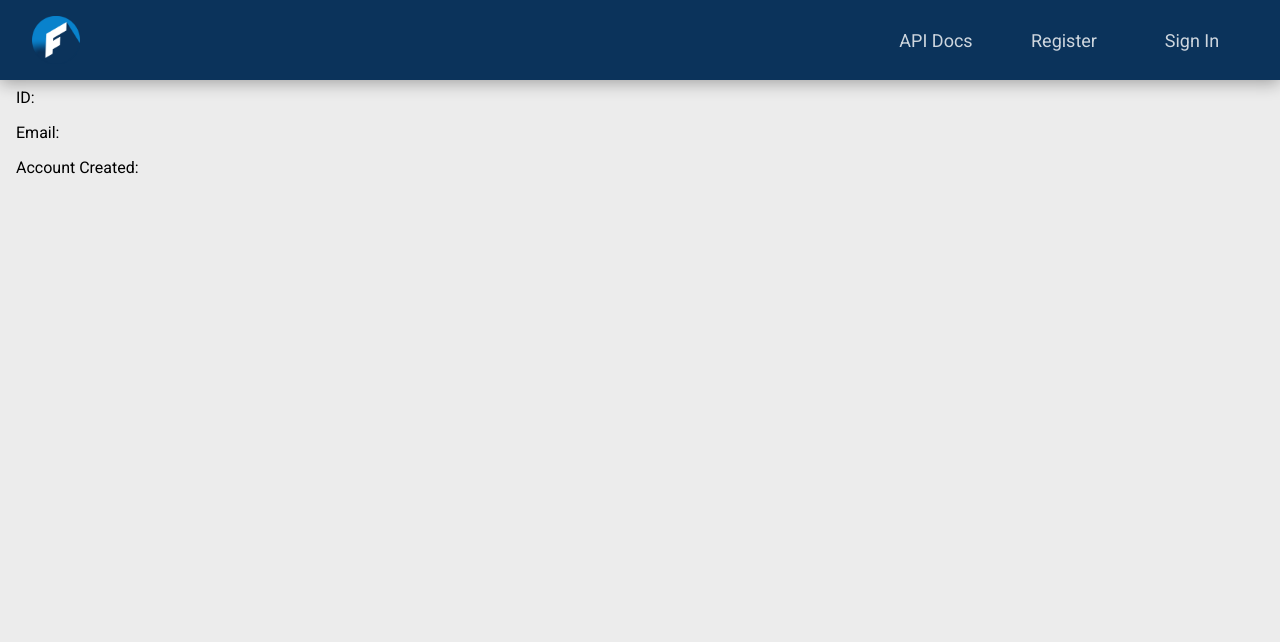
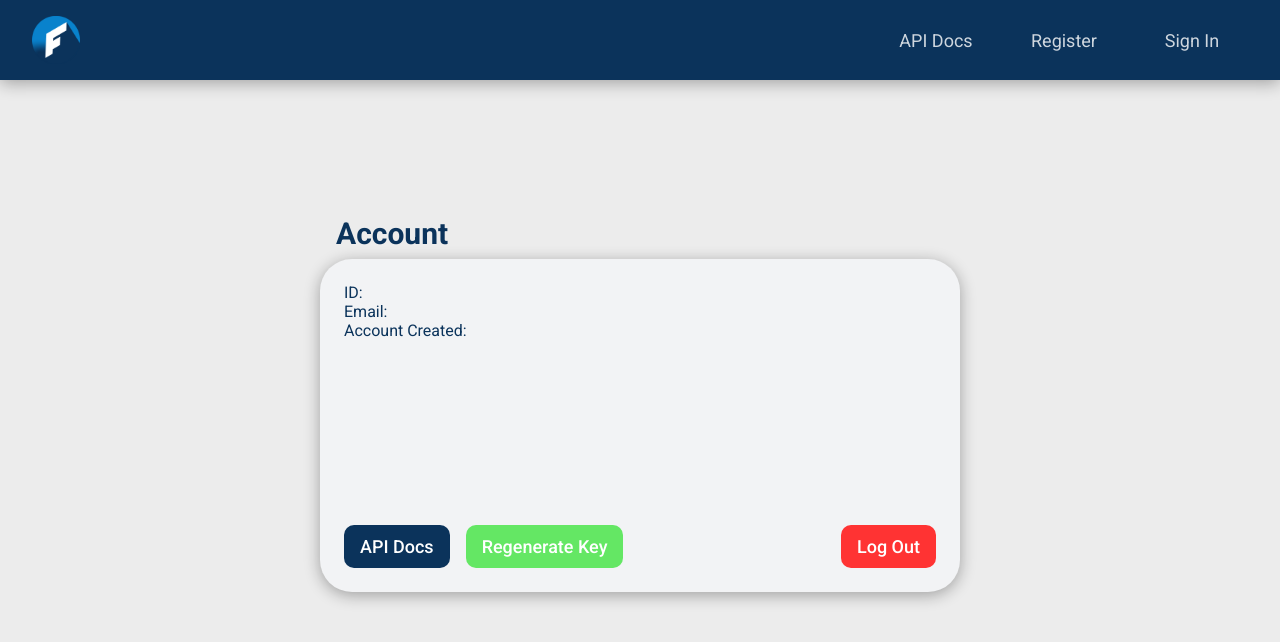
Before and after one commit to dnitecki/finfetch-ui, a React (Create React App) app: page /api/account in a window 1280 px wide. Shown: the top 642 px of the page. Built offline with nearby package versions, Linux system fonts and the light colour scheme; no server answers.

Commit message:
add buttons

```diff
--- a/src/apps/finfetch-api/pages/account/Account.jsx
+++ b/src/apps/finfetch-api/pages/account/Account.jsx
@@ -23,12 +23,23 @@ export default function Account() {
       <Helmet>
         <title>FinFetch | Account</title>
       </Helmet>
-      <div className="account-header"></div>
       <div className="account-container">
+        <div className="account-header-text">Account</div>
         <div className="account-info">
           <div>ID:&nbsp;{info?.id}</div>
           <div>Email:&nbsp;{info?.email}</div>
           <div>Account Created:&nbsp;{info?.created}</div>
+          <div className="account-button-container">
+            <div className="account-buttons">
+              <button className="account-api-docs-button">API Docs</button>
+              <button className="account-api-regen-button">
+                Regenerate Key
+              </button>
+            </div>
+            <div className="account-logout">
+              <button className="account-logout-button">Log Out</button>
+            </div>
+          </div>
         </div>
       </div>
     </div>
--- a/src/apps/finfetch-api/pages/account/Account.scss
+++ b/src/apps/finfetch-api/pages/account/Account.scss
@@ -1,22 +1,114 @@
 .account {
-  background-color: #ececec;
+  display: flex;
   height: 100vh;
   width: 100vw;
+  justify-content: center;
+  align-content: center;
+  align-items: center;
+  background: #ececec;
+  position: relative;
+}
+.account-container {
+  width: 40rem;
   display: flex;
   flex-direction: column;
+  height: 24rem;
 }
-.account-container {
+.account-header-text {
+  padding-left: 1rem;
   display: flex;
+  font-size: 30px;
+  color: #0b335b;
+  font-weight: bold;
+  margin-top: 0.5rem;
+  margin-bottom: 0.5rem;
+}
+.account-info {
+  color: #0b335b;
   height: 100%;
   width: 100%;
-  padding: 1rem;
-}
-.account-header {
-  height: 5rem;
-  width: 100%;
-}
-.account-info {
   display: flex;
   flex-direction: column;
-  row-gap: 1rem;
+  border-radius: 2rem;
+  background-color: #f2f3f5;
+  box-shadow: 0 0.2rem 1rem rgba(0, 0, 0, 0.325);
+  padding: 1.5rem;
+  z-index: 1000;
 }
+.account-button-container {
+  display: flex;
+  column-gap: 1rem;
+  height: 100%;
+  width: 100%;
+  align-items: flex-end;
+}
+.account-api-docs-button {
+  width: fit-content;
+  display: flex;
+  justify-content: center;
+  align-items: center;
+  column-gap: 0.5rem;
+  padding-top: 0.7rem;
+  padding-bottom: 0.7rem;
+  padding-right: 1rem;
+  padding-left: 1rem;
+  margin-top: 1rem;
+  font-size: 18px;
+  border-radius: 10px;
+  border: none;
+  cursor: pointer;
+  background-color: #0b335b;
+  color: #fff;
+  font-weight: 500;
+  z-index: 1000;
+}
+.account-api-regen-button {
+  width: fit-content;
+  display: flex;
+  justify-content: center;
+  align-items: center;
+  column-gap: 0.5rem;
+  padding-top: 0.7rem;
+  padding-bottom: 0.7rem;
+  padding-right: 1rem;
+  padding-left: 1rem;
+  margin-top: 1rem;
+  font-size: 18px;
+  border-radius: 10px;
+  border: none;
+  cursor: pointer;
+  background-color: #64e764;
+  color: #fff;
+  font-weight: 500;
+  z-index: 1000;
+}
+.account-buttons {
+  display: flex;
+  width: 50%;
+  column-gap: 1rem;
+  justify-content: flex-start;
+}
+.account-logout {
+  display: flex;
+  width: 50%;
+  justify-content: flex-end;
+}
+.account-logout-button {
+  display: flex;
+  justify-content: center;
+  align-items: center;
+  column-gap: 0.5rem;
+  padding-top: 0.7rem;
+  padding-bottom: 0.7rem;
+  padding-right: 1rem;
+  padding-left: 1rem;
+  margin-top: 1rem;
+  font-size: 18px;
+  border-radius: 10px;
+  border: none;
+  cursor: pointer;
+  background-color: #ff3333;
+  color: #fff;
+  font-weight: 500;
+  z-index: 1000;
+}
--- a/src/apps/finfetch-api/pages/login/Login.jsx
+++ b/src/apps/finfetch-api/pages/login/Login.jsx
@@ -7,7 +7,7 @@ import UserContext from "../../../../context/Context";
 import { Helmet } from "react-helmet";
 import { loginUser } from "../../../../requests/Requests";
 import { FontAwesomeIcon } from "@fortawesome/react-fontawesome";
-import { faArrowRightLong } from "@fortawesome/free-solid-svg-icons";
+import { faArrowRightLong, faUser } from "@fortawesome/free-solid-svg-icons";
 import { NavLink } from "react-router-dom";
 
 export default function Login() {
```
